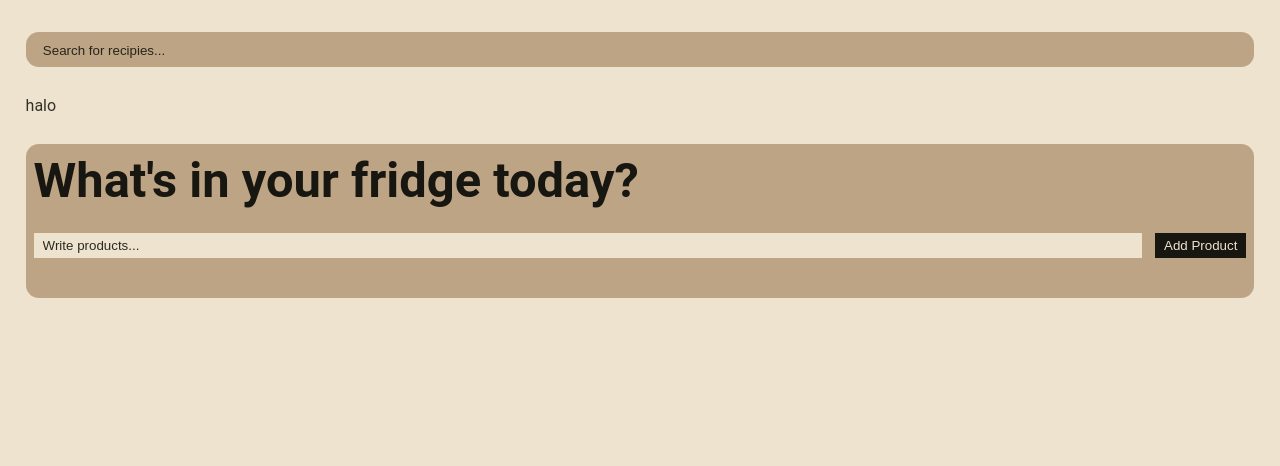
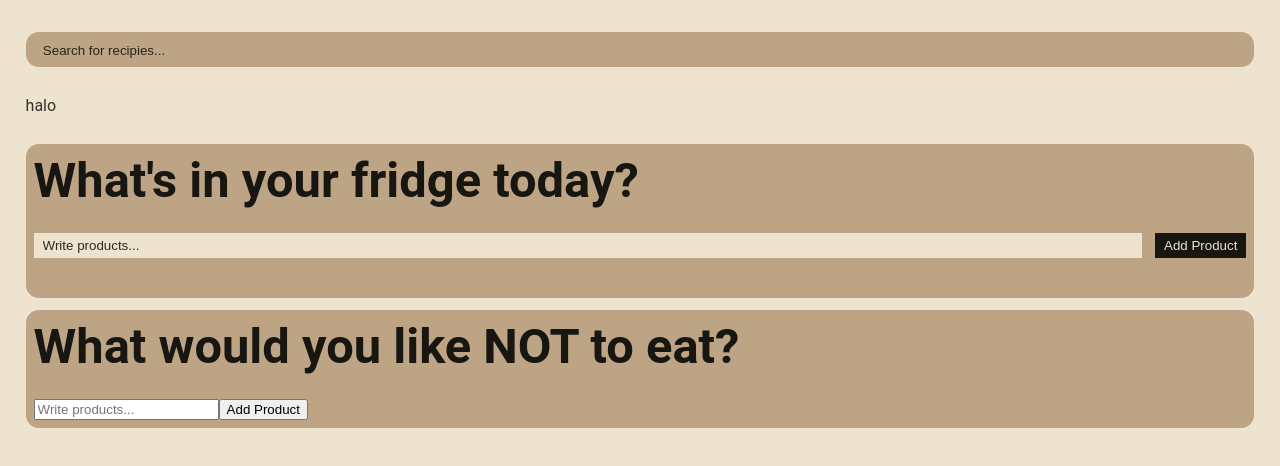
Before and after one commit to lekcik/myCook, a React (Vite) app in the folder myCook/: page / in a window 1280 px wide. Shown: the top 466 px of the page. Built offline with nearby package versions, Linux system fonts and the light colour scheme.

Commit message:
trash component added

```diff
--- a/myCook/src/components/input components/Input.jsx
+++ b/myCook/src/components/input components/Input.jsx
@@ -1,5 +1,6 @@
 import Fridge from "./Fridge.jsx";
 import Preferences from "./Preferences.jsx";
+import Trash from "./Trash.jsx";
 
 function Input() {
 
@@ -7,6 +8,7 @@ function Input() {
         <>
             <Preferences />
             <Fridge />
+            <Trash />
         </>
     );
 }
--- /dev/null
+++ b/myCook/src/components/input components/Trash.jsx
@@ -0,0 +1,38 @@
+import { useState, useContext } from "react";
+import { ReceiptContext } from "../../App";
+
+function Trash() {
+    const [receipt, setReceipt] = useContext(ReceiptContext);
+    const [inputValue, setInput] = useState('');
+
+    function inputChangeHandler(event) {
+        setInput(() => {event.target.value});
+    }
+
+    function addProduct(event) {
+        event.preventDefault();
+        if (inputValue !== '') {
+            setReceipt((prevReceipt) => ({
+                ...prevReceipt,
+                excludeProducts: [...prevExcludeProducts.products, inputValue]
+            }));
+            setInput('');
+        }
+    }
+
+    return(
+        <section className="trash container">
+            <h2>What would you like NOT to eat?</h2>
+            <form onSubmit={addProduct}>
+                <input
+                    value={inputValue}
+                    onChange={inputChangeHandler}
+                    placeholder="Write products..."
+                />
+                <button type="submit">Add Product</button>
+            </form>
+        </section>
+    );
+}
+
+export default Trash;
```
